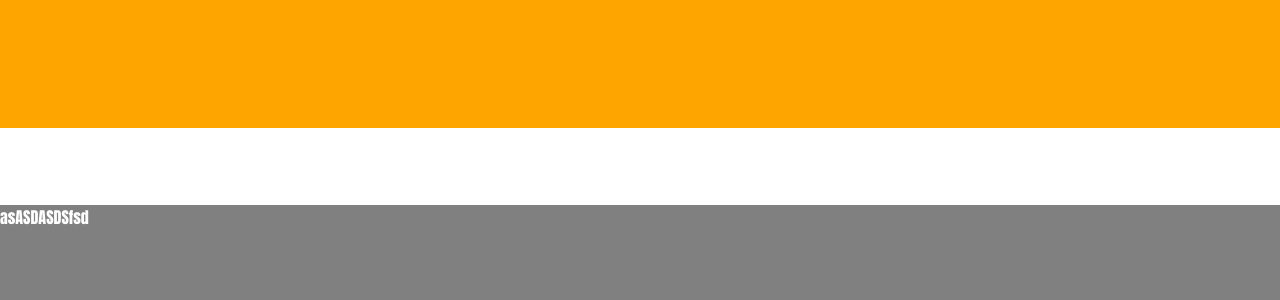
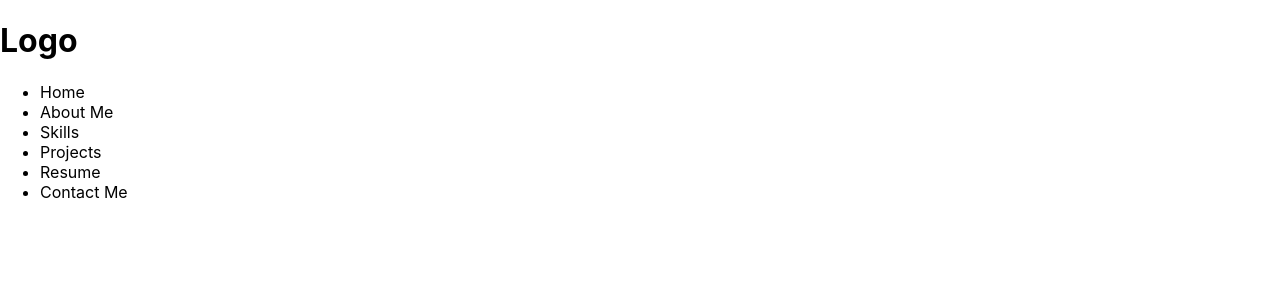
Before and after one commit to nicksolony/portfolio-frontend, a React (Create React App) app: page / in a window 1280 px wide. Shown: the top 300 px of the page. Built offline with nearby package versions, Linux system fonts and the light colour scheme.

Commit message:
removed old CSS and disconnected scss file

```diff
--- a/src/App.css
+++ b/src/App.css
@@ -1,11 +1,4 @@
-.App {
-  text-align: center;
-}
 
-.App-logo {
-  height: 40vmin;
-  pointer-events: none;
-}
 
 @media (prefers-reduced-motion: no-preference) {
   .App-logo {
@@ -13,20 +6,6 @@
   }
 }
 
-.App-header {
-  background-color: #282c34;
-  min-height: 100vh;
-  display: flex;
-  flex-direction: column;
-  align-items: center;
-  justify-content: center;
-  font-size: calc(10px + 2vmin);
-  color: white;
-}
-
-.App-link {
-  color: #61dafb;
-}
 
 @keyframes App-logo-spin {
   from {
--- a/src/App.js
+++ b/src/App.js
@@ -1,15 +1,15 @@
 import React from 'react';
+import Header from './components/Header';
 
 
 //need to get logo from Anya to add it here
 
-// import './App.css';
-import './App.scss';
+import './App.css';
+// import './App.scss';
 function App() {
   return (
     <div className="App">
-      <div className="header"></div>
-      <div className="content">asASDASDSfsd</div>
+      <Header></Header>
     </div>
   );
 }
--- a/src/App.scss
+++ b/src/App.scss
@@ -7,7 +7,7 @@
 }
 
 body {
-    color: white;
+
     font-family: Impact, Haettenschweiler, 'Arial Narrow Bold', sans-serif;
     font-size: 1rem;
 }
--- a/src/components/Header.js
+++ b/src/components/Header.js
@@ -1,10 +1,12 @@
 import React, {Component} from 'react'
+import Navbar from './Navbar'
 
 class Header extends Component {
     render() {
         return (
         <div>
-            <h1> Header </h1>
+            <h1> Logo</h1>
+            <Navbar />
         </div>
         )
     }
--- a/src/components/Navbar.js
+++ b/src/components/Navbar.js
@@ -3,7 +3,7 @@ import React, {Component} from 'react'
 class NavBar extends Component {
     render() {
         return (
-            <div>
+            <div id='Navbar'>
             <ul>
                 <li>Home</li>
                 <li>About Me</li>
```
